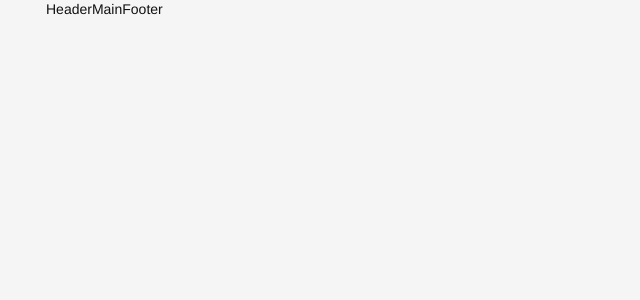
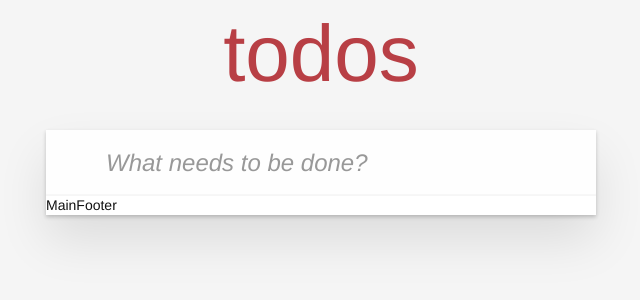
Before and after one commit to djojov/angular-todomvc, an Angular app: page / in a window 1280 px wide. Shown: the top 300 px of the page, without its empty margins (319-959 px from the left). Built offline with nearby package versions, Linux system fonts and the light colour scheme.

Commit message:
Add functionality to add todos and update header layout

```diff
--- a/src/app/todos/components/header/header.component.ts
+++ b/src/app/todos/components/header/header.component.ts
@@ -1,9 +1,36 @@
-import { Component } from '@angular/core';
+import { Component, inject } from '@angular/core';
+import { TodosService } from '../../services/todos.service';
 
 @Component({
   standalone: true,
   selector: 'app-todos-header',
-  template: `Header`,
+  template: `
+    <header class="header">
+      <h1>todos</h1>
+      <input
+        class="new-todo"
+        placeholder="What needs to be done?"
+        autofocus
+        [value]="text"
+        (keyup)="changeText($event)"
+        (keyup.enter)="addTodo()"
+      />
+    </header>
+  `,
   styleUrl: './header.component.css',
 })
-export class HeaderComponent {}
+export class HeaderComponent {
+  todoService = inject(TodosService);
+  text: string = '';
+
+  changeText(event: Event) {
+    const target = event.target as HTMLInputElement;
+
+    this.text = target.value;
+  }
+
+  addTodo() {
+    this.todoService.addTodo(this.text);
+    this.text = '';
+  }
+}
--- a/src/app/todos/todos.component.ts
+++ b/src/app/todos/todos.component.ts
@@ -6,7 +6,11 @@ import { MainComponent } from './components/main/main.component';
 @Component({
   standalone: true,
   selector: 'app-todos',
-  template: `<app-todos-header /> <app-todos-main /> <app-todos-footer />`,
+  template: `
+    <div class="todoapp">
+      <app-todos-header /> <app-todos-main /> <app-todos-footer />
+    </div>
+  `,
   styleUrl: './todos.component.css',
   imports: [HeaderComponent, FooterComponent, MainComponent],
 })
```
